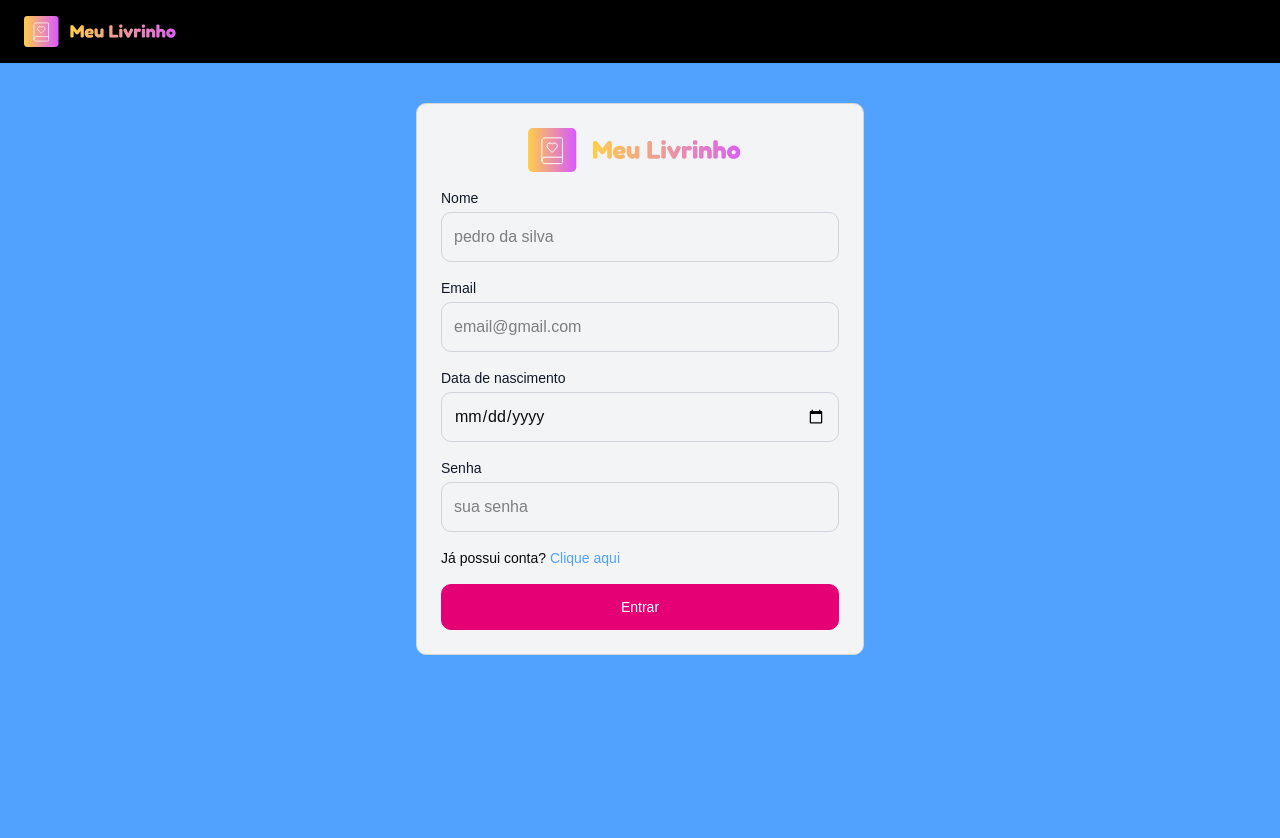
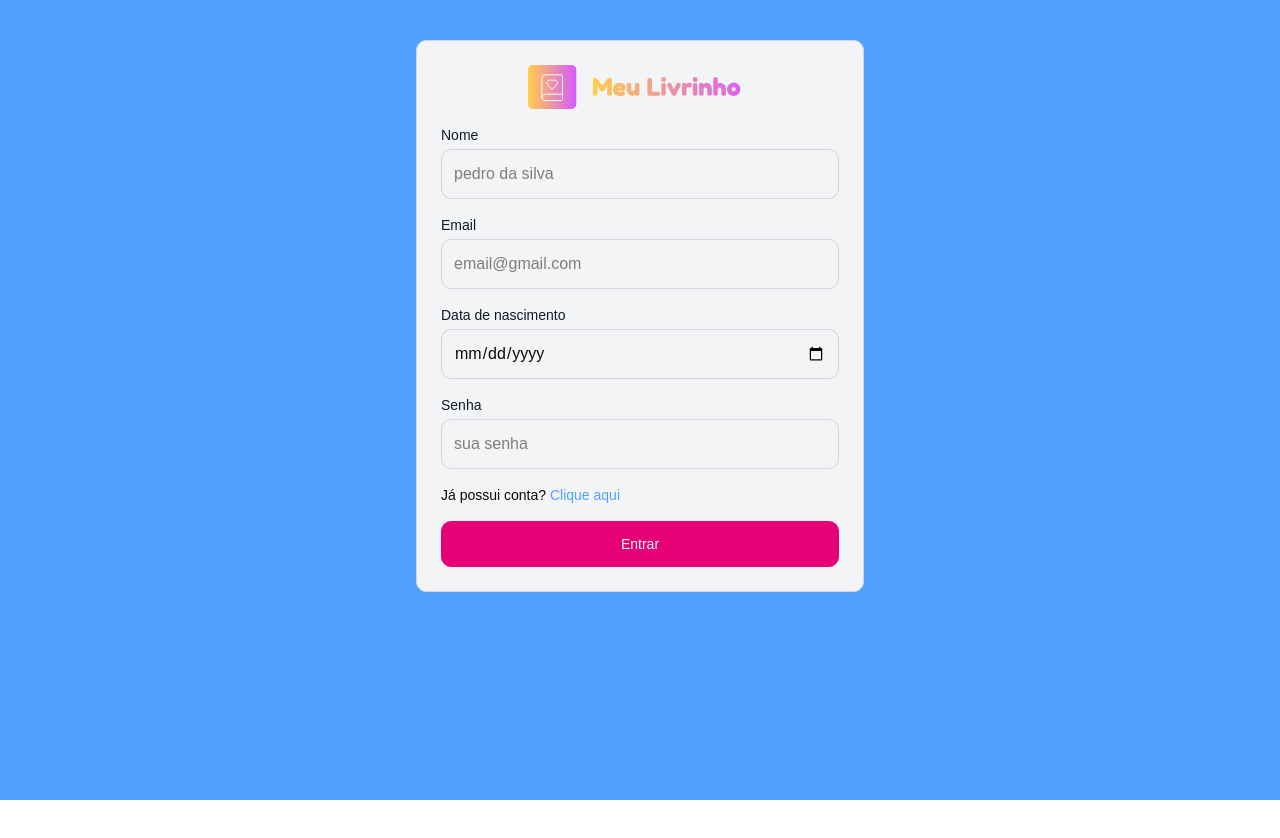
Before and after one commit to buuninbee/meu-livrinho-frontend, a React (Vite) app: page /cadastro in a window 1280 px wide. Shown: the top 838 px of the page. After the commit the page ends 800 px from the top, so only its background shows below. Built offline with nearby package versions, Linux system fonts and the light colour scheme.

Commit message:
refactor: removendo o header da pagina de cadastro e movendo para um layout

```diff
--- a/src/pages/Cadastro.jsx
+++ b/src/pages/Cadastro.jsx
@@ -4,13 +4,6 @@ import logo from "@/assets/logo.svg";
 const Cadastro = () => {
   return (
     <>
-      <header className="bg-black grid gap-6 px-6 py-4">
-        <nav className="flex justify-between items-center">
-          <NavLink to="/" className="w-40">
-            <img src={logo} alt="" />
-          </NavLink>
-        </nav>
-      </header>
       <main className="px-6 h-screen py-10 bg-blue-400">
         <form className="mx-auto max-w-md space-y-4 rounded-lg border border-gray-300 bg-gray-100 p-6">
           <div className="grid justify-center">
```
